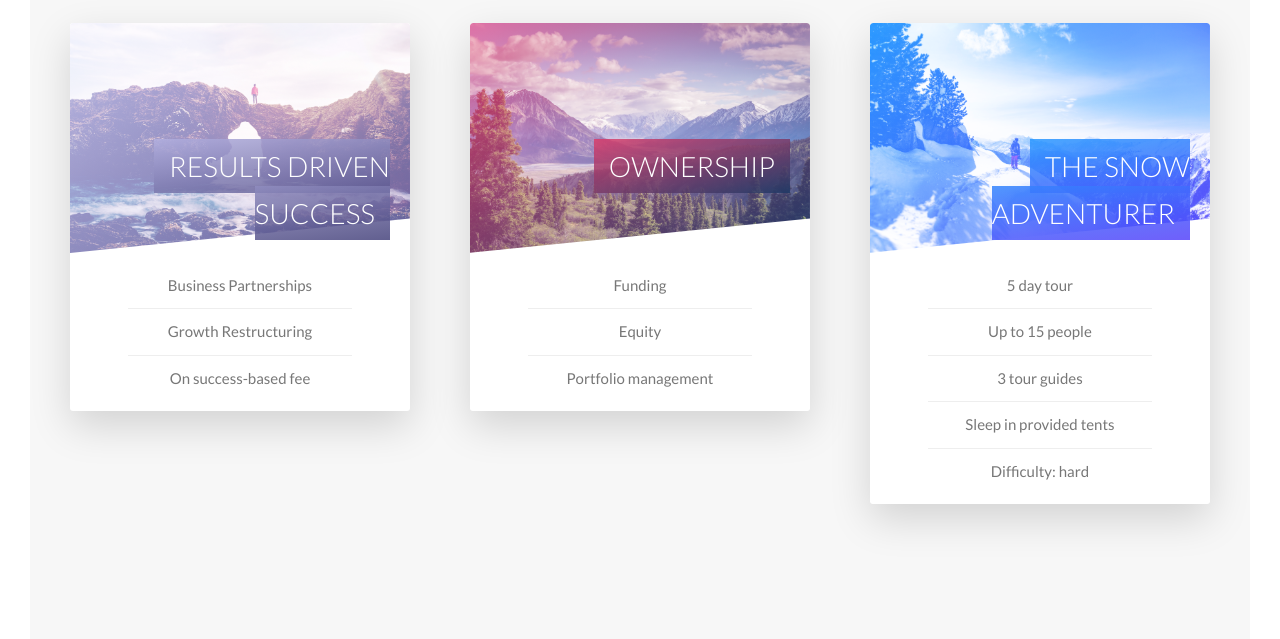
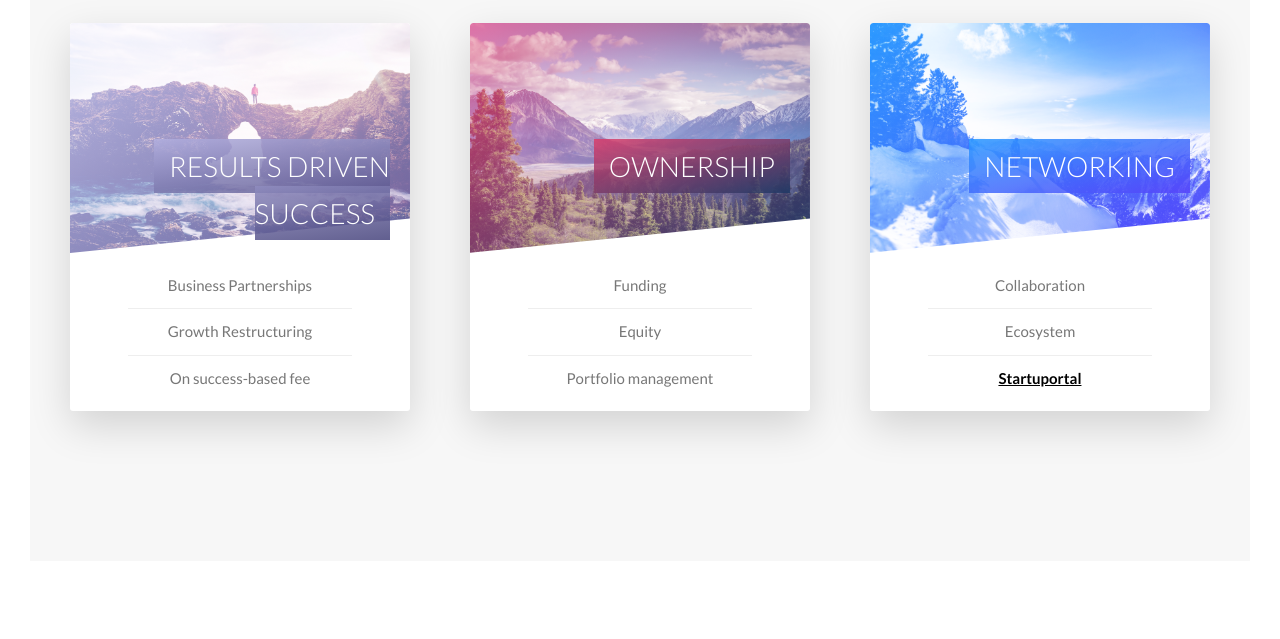
Before and after one commit to mostmojo/exerte, a website: page index.html in a window 1280 px wide. Shown: the part 1640-2279 px from the top of the page. Drawn offline with Linux system fonts and the light colour scheme.

Commit message:
Change link for startuportal

```diff
--- a/index.html
+++ b/index.html
@@ -263,16 +263,14 @@
 
                 <h4 class="card__heading">
                   <span class="card__heading-span card__heading-span--3"
-                    >The Snow Adventurer</span
+                    >Networking</span
                   >
                 </h4>
                 <div class="card__details">
                   <ul>
-                    <li>5 day tour</li>
-                    <li>Up to 15 people</li>
-                    <li>3 tour guides</li>
-                    <li>Sleep in provided tents</li>
-                    <li>Difficulty: hard</li>
+                    <li>Collaboration</li>
+                    <li>Ecosystem</li>
+                    <li><a class="card-link" href="https://www.thestartuportal.com" target="blank">Startuportal</a></li>
                   </ul>
                 </div>
               </div>
--- a/sass/components/_card.scss
+++ b/sass/components/_card.scss
@@ -225,3 +225,12 @@
     }
   }
 }
+
+.card-link {
+	// text-decoration: none;
+	color: #000000;
+	font-weight: bold;
+	&:hover {
+		text-decoration: none;
+	}
+}
```
Also changed, not shown: css/style.css.
